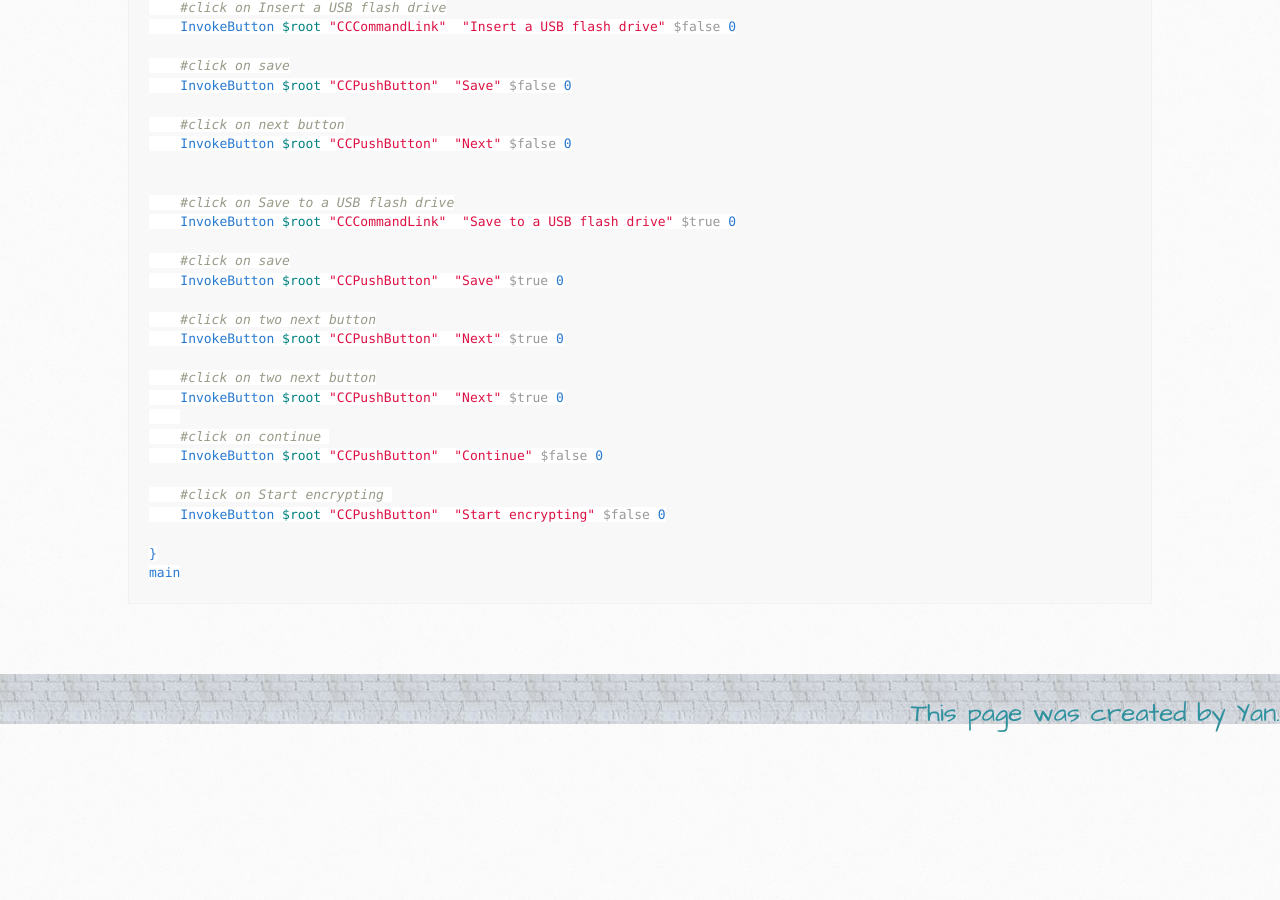
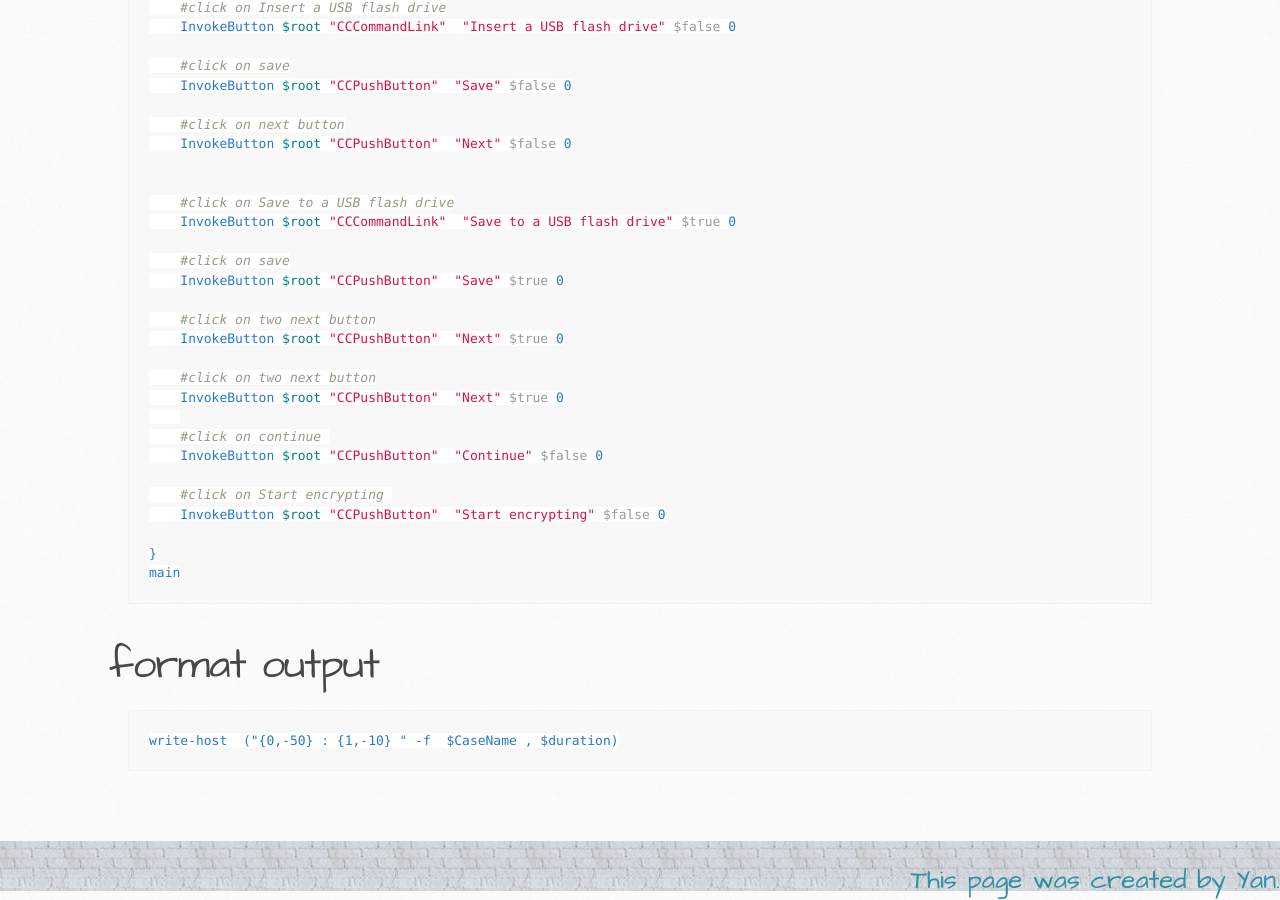
Before and after one commit to itcraftme/itcraftme, a Jekyll site: the page built from docs/it/powershell.md, in a window 1280 px wide and 900 px high, scrolled down 13945 px. Built offline with Jekyll 4.4.1, drawn with Linux system fonts in a browser that asks for light colours; our own code applies the rules of GitHub Pages for plain Markdown files; before the commit the page ends 14678 px from its top, so only the background shows below that.

Commit message:
add format output for further reference

````diff
--- a/docs/it/powershell.md
+++ b/docs/it/powershell.md
@@ -648,3 +648,7 @@ function main()
 }
 main
 ```
+# format output
+```
+write-host  ("{0,-50} : {1,-10} " -f  $CaseName , $duration)
+```
````
